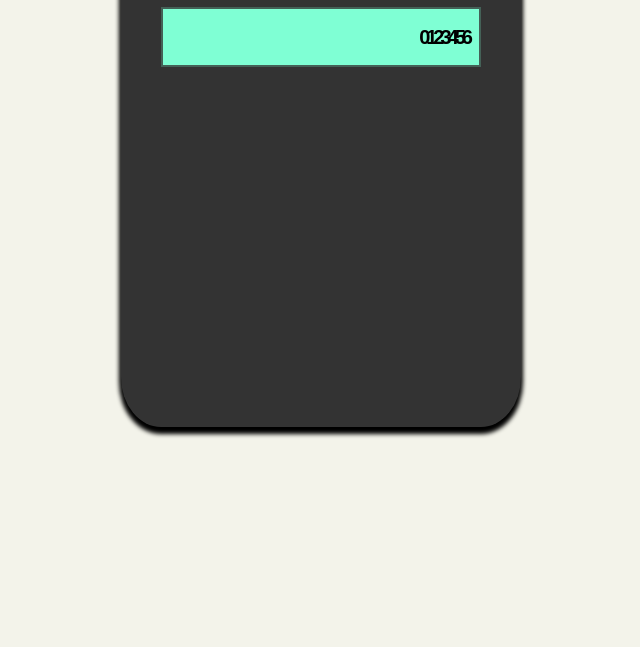
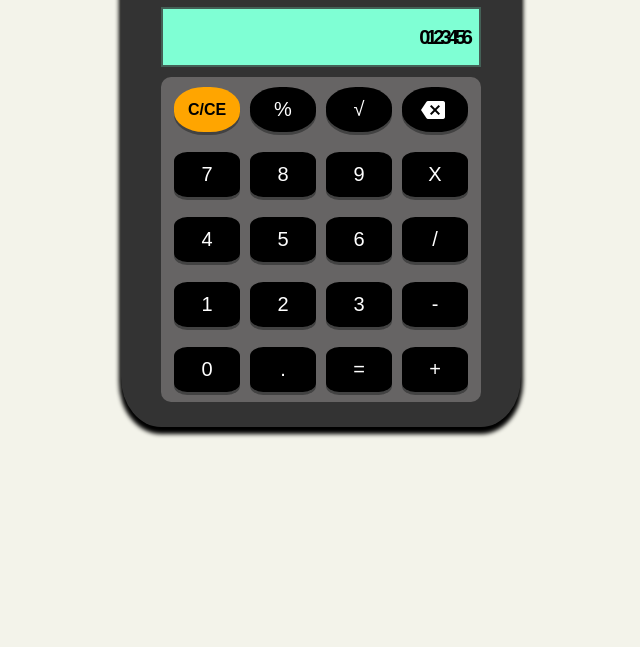
Before and after one commit to rednoj5/Calculator, a plain HTML site: page index.html in a window 1280 px wide. Shown: the part 153-800 px from the top of the page, without its empty margins (319-959 px from the left). Drawn offline with Linux system fonts and the light colour scheme; a web font is replaced by a local one.

Commit message:
UI finished, still no JS

```diff
--- a/index.html
+++ b/index.html
@@ -6,6 +6,7 @@
     <meta name="viewport" content="width=device-width, initial-scale=1.0">
     <link rel="stylesheet" href="styles.css">
     <link href="https://fonts.cdnfonts.com/css/scientific-calculator-lcd" rel="stylesheet">
+    <link href="https://fonts.googleapis.com/icon?family=Material+Icons" rel="stylesheet">
     <script src="javascript.js" defer></script>
     <title>Calculator</title>
 </head>
@@ -16,11 +17,36 @@
             <p id="digits">0123456</p>
         </div>
         <div id="buttonsContainer">
-            <div class="buttons" id="funcButtons"></div>
-            <div class="buttons" id="firstRow"></div>
-            <div class="buttons" id="secondRow"></div>
-            <div class="buttons" id="thirdRow"></div>
-            <div class="buttons" id="forthRow"></div>
+            <div class="buttons">
+                <button class="button funcButtons" id="CCE">C/CE</button>
+                <button class="button funcButtons">%</button>
+                <button class="button funcButtons">&#8730</button>
+                <button class="button funcButtons" id='backspace'><i class="material-icons">backspace</i></button>
+            </div>
+            <div class="buttons" id="firstRow">
+                <button class="button">7</button>
+                <button class="button">8</button>
+                <button class="button">9</button>
+                <button class="button">X</button>
+            </div>
+            <div class="buttons" id="secondRow">
+                <button class="button">4</button>
+                <button class="button">5</button>
+                <button class="button">6</button>
+                <button class="button">/</button>
+            </div>
+            <div class="buttons" id="thirdRow">
+                <button class="button">1</button>
+                <button class="button">2</button>
+                <button class="button">3</button>
+                <button class="button">-</button>
+            </div>
+            <div class="buttons" id="forthRow">
+                <button class="button">0</button>
+                <button class="button">.</button>
+                <button class="button">=</button>
+                <button class="button">+</button>
+            </div>
         </div>
     </div>
 </body>
--- a/styles.css
+++ b/styles.css
@@ -9,6 +9,7 @@ html {
 body {
     background-color: rgb(243, 243, 234);
     margin: 0;
+    font-family: sans-serif;
 }
 
 #frame {
@@ -31,7 +32,7 @@ body {
     height: 40px;
     color: #fff;
     font-weight: 700;
-    padding: 30px;
+    padding: 30px 0 30px 50px;
     font-size: 20px;
 }
 
@@ -62,3 +63,64 @@ body {
     padding-right: 10px;
     margin: 0;
 }
+
+#buttonsContainer {
+    display: flex;
+    flex-flow: column;
+    justify-content: center;
+    align-items: center;
+    background-color: #747272c9;
+    width: 80%;
+    align-self: center;
+    margin: 10px 0 0 0;
+    height: 65%;
+    border-radius: 10px;
+}
+
+.button {
+    display: inline-block;
+    background-color: black;
+    color: #fff;
+    width: 66px;
+    height: 45px;
+    font-size: 20px;
+    cursor: pointer;
+    text-align: center;
+    border: none;
+    border-radius: 20%;
+    box-shadow: 0 3px rgb(66, 66, 66);
+}
+
+.button:hover {
+    background-color: rgb(51, 51, 51);
+}
+
+.button:active {
+    background-color: rgb(51, 51, 51);
+    box-shadow: 0 1px rgb(66, 66, 66);
+    transform: translateY(2px);
+}
+
+.buttons {
+    display: flex;
+    padding: 10px;
+    gap: 10px;
+}
+
+#backspace {
+    display: flex;
+    justify-content: center;
+    align-items: center;
+    padding-right: 10px;
+}
+
+.funcButtons {
+    border-radius: 45%;
+}
+
+#CCE {
+    font-size: 16px;
+    background-color: orange;
+    color: black;
+    font-weight: 700;
+}
```
